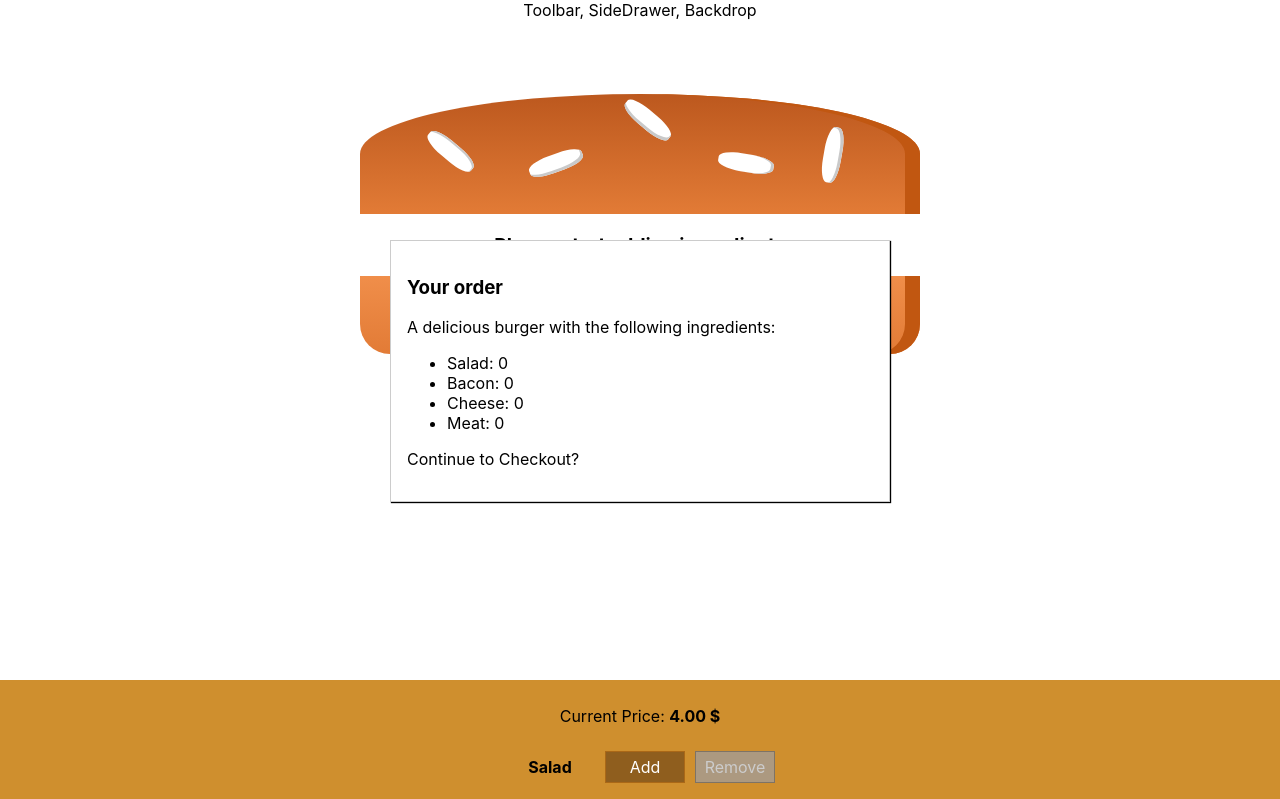
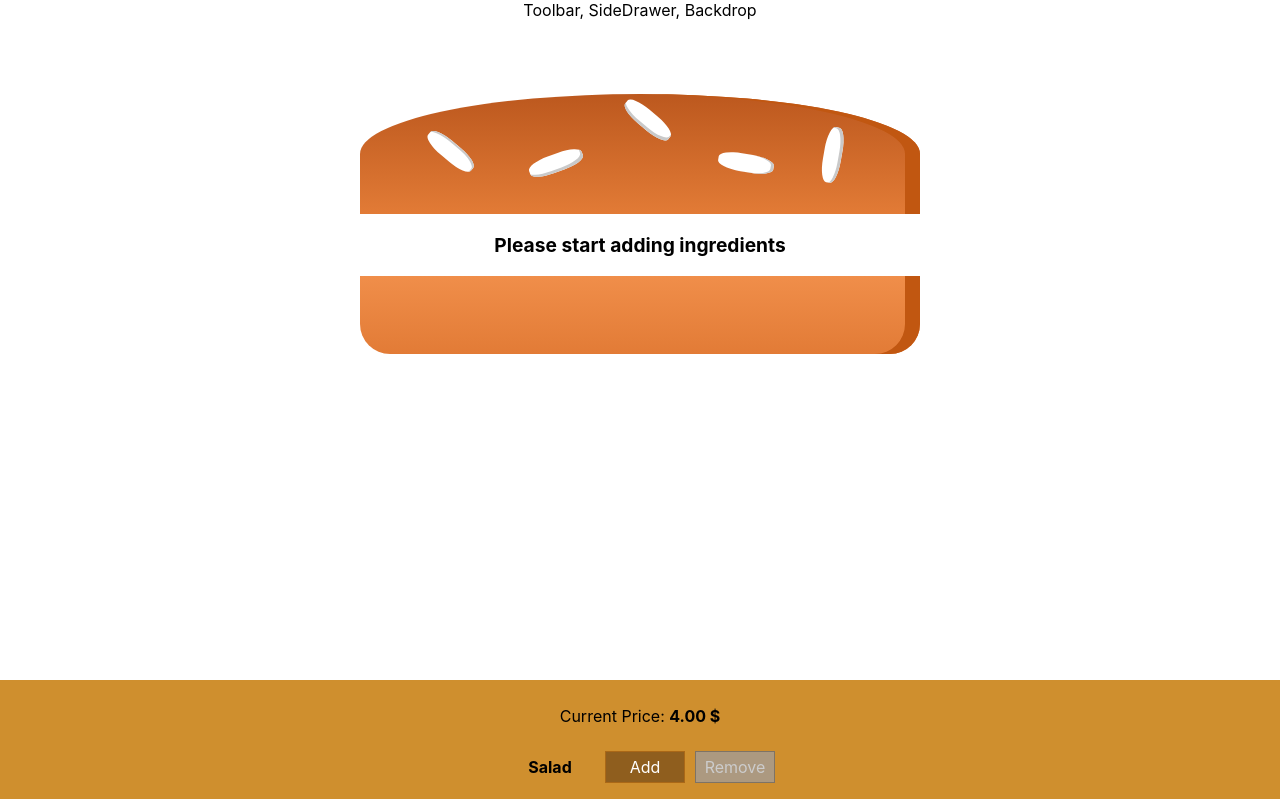
Before and after one commit to szymek325/burger-builder, a React (Create React App) app: page / in a window 1280 px wide. Shown: the top 799 px of the page. Built offline with nearby package versions, Linux system fonts and the light colour scheme.

Commit message:
Add Backdrop for closing modal

```diff
--- a/src/components/Burger/BuildControls/BuildControls.jsx
+++ b/src/components/Burger/BuildControls/BuildControls.jsx
@@ -22,7 +22,12 @@
                     disabled={props.disableRemoveButtonInfo[ctrl.type]}
                 />
             ))}
-            <button className={classes.OrderButton} disabled={!props.purchasable}>ORDER NOW</button>
+            <button
+                className={classes.OrderButton}
+                disabled={!props.purchasable}
+                onClick={props.ordered}>
+                ORDER NOW
+            </button>
         </div>
     );
 };
--- a/src/components/UI/Backdrop/Backdrop.jsx
+++ b/src/components/UI/Backdrop/Backdrop.jsx
@@ -0,0 +1,8 @@
+import React from 'react';
+import classes from './Backdrop.module.css'
+
+const backdrop = (props) => (
+    props.show ? <div className={classes.Backdrop} onClick={props.clicked}>  </div> : null
+)
+
+export default backdrop;
--- /dev/null
+++ b/src/components/UI/Backdrop/Backdrop.module.css
@@ -0,0 +1,9 @@
+.Backdrop {
+    width: 100%;
+    height: 100%;
+    position: fixed;
+    z-index: 100;
+    left: 0;
+    top: 0;
+    background-color: rgba(0, 0, 0, 0.5);
+}
--- a/src/components/UI/Modal/Modal.jsx
+++ b/src/components/UI/Modal/Modal.jsx
@@ -1,11 +1,21 @@
 import React from 'react';
 import classes from './Modal.module.css'
+import Aux from '../../../hoc/Auxiliary'
+import Backdrop from '../Backdrop/Backdrop'
 
 const modal = (props) => {
     return (
-        <div className={classes.Modal}>
-            {props.children}
-        </div>
+        <Aux>
+            <Backdrop show={props.show} clicked={props.modalClosed}></Backdrop>
+            <div
+                className={classes.Modal}
+                style={{
+                    transform: props.show ? 'translateY(0)' : 'translateY(-100vh)',
+                    opacity: props.show ? '1' : '0'
+                }}>
+                {props.children}
+            </div>
+        </Aux>
     );
 };
 
--- a/src/containers/BurgerBuilder/BurgerBuilder.jsx
+++ b/src/containers/BurgerBuilder/BurgerBuilder.jsx
@@ -21,7 +21,8 @@
             meat: 0,
         },
         totalPrice: 4.0,
-        purchasable: false
+        purchasable: false,
+        purchasing: false
     }
 
     addIngridientHandler = (type) => {
@@ -73,6 +74,14 @@
         this.setState({ purchaseable: sum > 0 })
     }
 
+    purchaseHandler = () => {
+        this.setState({ purchasing: true })
+    }
+
+    closeModalHandler = () => {
+        this.setState({ purchasing: false })
+    }
+
     render() {
         const disabledInfo = {
             ...this.state.ingredients
@@ -83,7 +92,9 @@
 
         return (
             <Auxiliary>
-                <Modal>
+                <Modal
+                    show={this.state.purchasing}
+                    modalClosed={this.closeModalHandler}>
                     <OrderSummary ingredients={this.state.ingredients} />
                 </Modal>
                 <Burger ingredients={this.state.ingredients}></Burger>
@@ -93,6 +104,7 @@
                     disableRemoveButtonInfo={disabledInfo}
                     price={this.state.totalPrice}
                     purchasable={this.state.purchaseable}
+                    ordered={this.purchaseHandler}
                 />
             </Auxiliary>
         );
```
